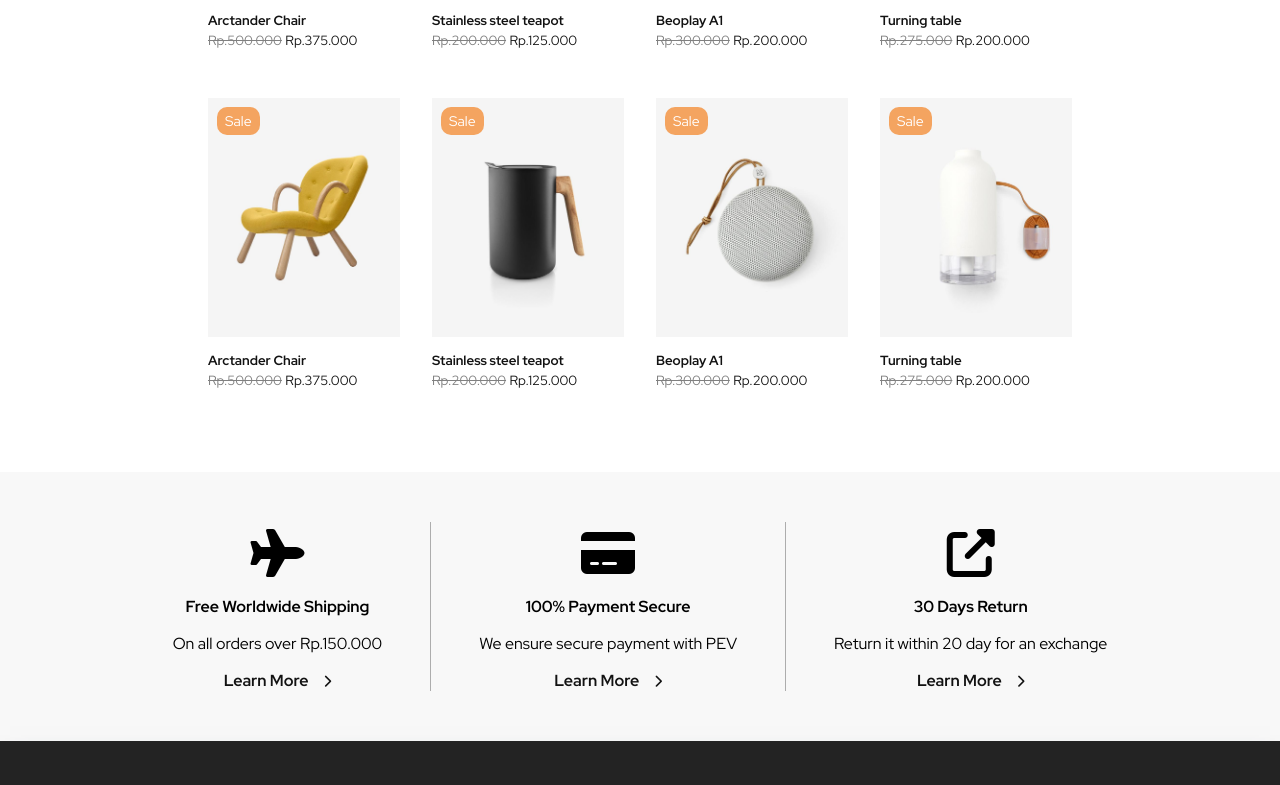
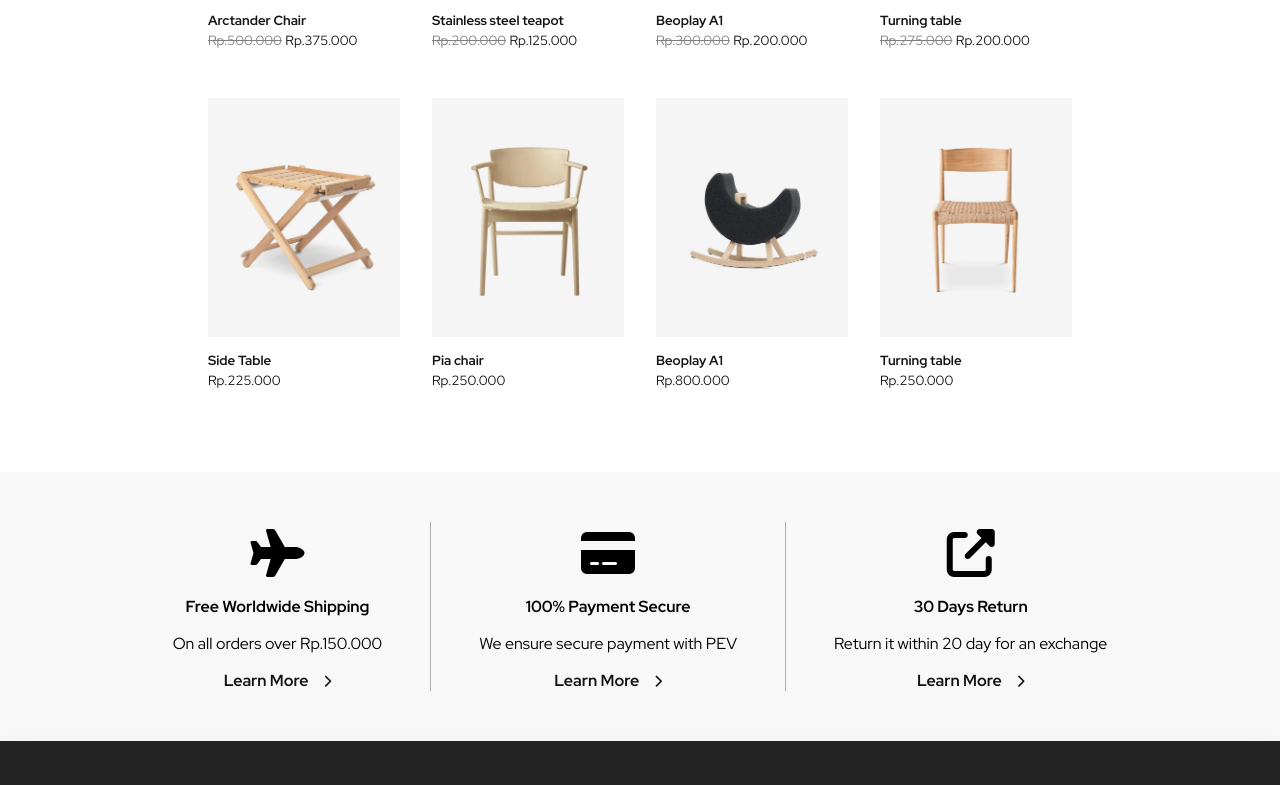
Before and after one commit to mr687/pweb-uas, a plain HTML site: page index.html in a window 1280 px wide. Shown: the part 2556-3341 px from the top of the page. Drawn offline with Linux system fonts and the light colour scheme.

Commit message:
best seller

```diff
--- a/index.html
+++ b/index.html
@@ -286,9 +286,6 @@
     <div class="row products">
       <div class="column">
         <a href="">
-          <span class="product-badge">
-            Sale
-          </span>
           <div class="product-action">
             <span>
               <i class="fas fa-shopping-cart"></i>
@@ -297,19 +294,15 @@
               <i class="fas fa-search"></i>
             </span>
           </div>
-          <img src="assets/products/chair_trending.jpg" alt="kursi_keren">
+          <img src="assets/products/kursi_lipat_best_seller.jpg" alt="kursi_lipat_keren">
           <div class="product-content m-top-1">
-            <h5>Arctander Chair</h5>
-            <small class="color-grey"><del>Rp.500.000</del></small>
-            <small>Rp.375.000</small>
+            <h5>Side Table</h5>
+            <small>Rp.225.000</small>
           </div>
         </a>
       </div>
       <div class="column">
         <a href="">
-          <span class="product-badge">
-            Sale
-          </span>
           <div class="product-action">
             <span>
               <i class="fas fa-shopping-cart"></i>
@@ -318,19 +311,15 @@
               <i class="fas fa-search"></i>
             </span>
           </div>
-          <img src="assets/products/mug_trending.jpg" alt="mug_keren">
+          <img src="assets/products/kursi_pia_best_seller.jpg" alt="mug_keren">
           <div class="product-content m-top-1">
-            <h5>Stainless steel teapot</h5>
-            <small class="color-grey"><del>Rp.200.000</del></small>
-            <small>Rp.125.000</small>
+            <h5>Pia chair</h5>
+            <small>Rp.250.000</small>
           </div>
         </a>
       </div>
       <div class="column">
         <a href="">
-          <span class="product-badge">
-            Sale
-          </span>
           <div class="product-action">
             <span>
               <i class="fas fa-shopping-cart"></i>
@@ -339,19 +328,15 @@
               <i class="fas fa-search"></i>
             </span>
           </div>
-          <img src="assets/products/speaker_trending.jpg" alt="speaker_keren">
+          <img src="assets/products/kuda_best_seller.jpg" alt="speaker_keren">
           <div class="product-content m-top-1">
             <h5>Beoplay A1</h5>
-            <small class="color-grey"><del>Rp.300.000</del></small>
-            <small>Rp.200.000</small>
+            <small>Rp.800.000</small>
           </div>
         </a>
       </div>
       <div class="column">
         <a href="">
-          <span class="product-badge">
-            Sale
-          </span>
           <div class="product-action">
             <span>
               <i class="fas fa-shopping-cart"></i>
@@ -360,11 +345,10 @@
               <i class="fas fa-search"></i>
             </span>
           </div>
-          <img src="assets/products/botol_trending.jpg" alt="botol_keren">
+          <img src="assets/products/kursi_anyam_best_seller.jpg" alt="botol_keren">
           <div class="product-content m-top-1">
             <h5>Turning table</h5>
-            <small class="color-grey"><del>Rp.275.000</del></small>
-            <small>Rp.200.000</small>
+            <small>Rp.250.000</small>
           </div>
         </a>
       </div>
```
Also changed, not shown: assets/products/kuda_best_seller.jpg (added), assets/products/kursi_anyam_best_seller.jpg (added), assets/products/kursi_lipat_best_seller.jpg (added), assets/products/kursi_pia_best_seller.jpg (added).
